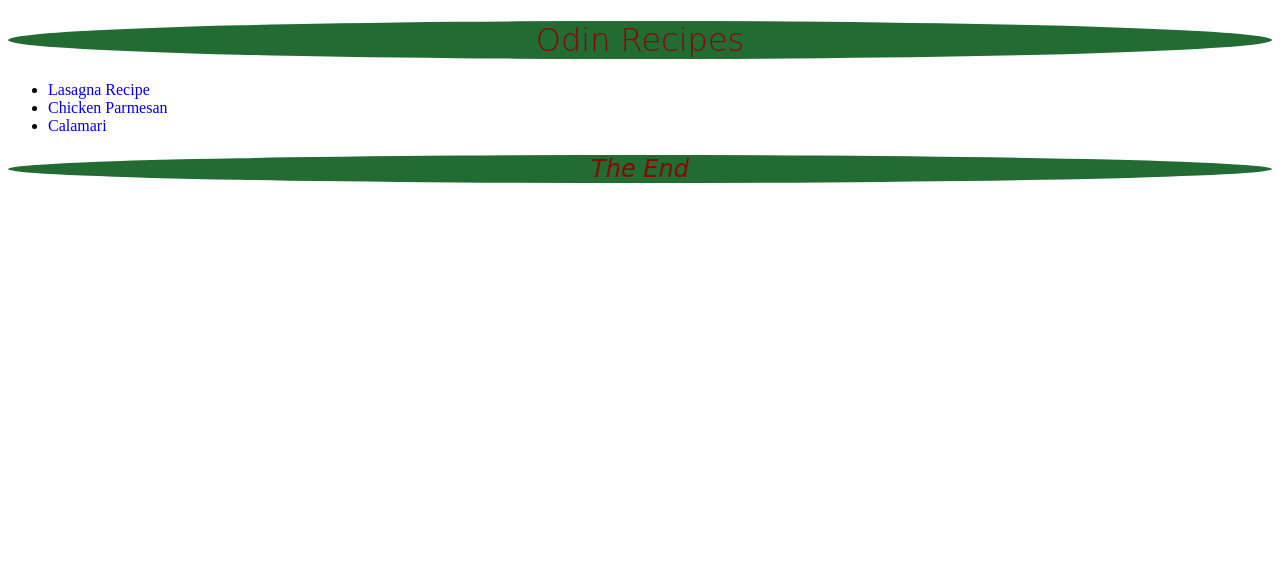
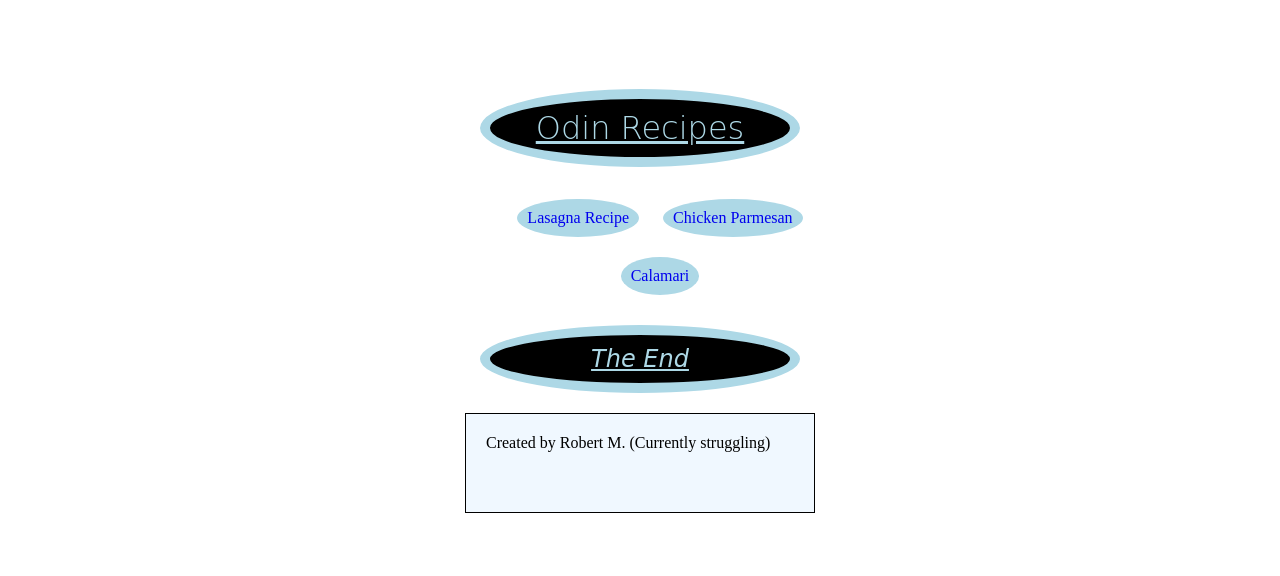
Before and after one commit to RobertJrr/odin_recipes, a plain HTML site: page index.html in a window 1280 px wide. Drawn offline with Linux system fonts and the light colour scheme.

Commit message:
Added a little extra styling to home page

```diff
--- a/index.html
+++ b/index.html
@@ -6,13 +6,17 @@
         <link rel="stylesheet" href="style.css">
     </head>
     <body>
-        <em><h1 class="main-background">Odin Recipes</h1></em>
-        <ul>
-            <li><a href="./recipes/lasagna.html" target="_blank" rel="noopener noreferrer">Lasagna Recipe</a></li>
-            <li><a href="./recipes/chickenparm.html" target="_blank" rel="noopener noreferrer">Chicken Parmesan</a></li>
-            <li><a href="./recipes/calamari.html" target="_blank" rel="noopener noreferrer">Calamari</a></li>
+        <div id="wrapper">
+             <em><h1 class="main-background">Odin Recipes</h1></em>
+        <ul class="center-link">
+            <li class="links"><a href="./recipes/lasagna.html" target="_blank" rel="noopener noreferrer">Lasagna Recipe</a></li>
+            <li class="links"><a href="./recipes/chickenparm.html" target="_blank" rel="noopener noreferrer">Chicken Parmesan</a></li>
+            <li class="links"><a href="./recipes/calamari.html" target="_blank" rel="noopener noreferrer">Calamari</a></li>
         </ul>
         <h2 class="main-background"><em>The End</em></h2>
+        <p id="ending">Created by Robert M. (Currently struggling)</p>
+        </div>
+
     </body>
 
 </html>
--- a/style.css
+++ b/style.css
@@ -1,17 +1,22 @@
 /* Main titles */
 h1,h2{
-    color: rgb(138, 7, 7);
+    color: lightblue;
     font-family: "Playwrite ES Deco", cursive;
     font-optical-sizing: auto;
     font-weight: 200;
     font-style: normal;
     text-align: center;
+    border-radius: 50%;
+    text-decoration: underline;
 }
 
 /* main page */
 .main-background{
-    background-color: rgb(34, 107, 50);
-    border-radius: 50%;
+    background-color: black;
+    border: lightblue solid 10px;
+    padding: 10px;
+    margin-left: 40px;
+    margin-right: 40px;
 }
 
 ul a{
@@ -21,7 +26,12 @@ ul a{
 /* for all */
 img{
     border-radius: 50%;
+    display: block;
+    margin-left: auto;
+    margin-right: auto;
+    width: 50%;
 }
+
 
 .description{
     font-weight: 800;
@@ -30,6 +40,10 @@ img{
     text-align: center;
 }
 
+ul{
+    /* remove bullet points */
+    list-style-type: none;
+}
 ol li{
     font-weight: bold;
 }
@@ -37,7 +51,7 @@ ol li{
 /* calamari */
 #calamari-title{
     background-color: black;
-    color: rgb(rgb(242, 73, 73), green, blue);
+    color: rgb(242, 73, 73);
     border-radius: 50%;
 }
 
@@ -56,3 +70,30 @@ ol li{
 .title{
     border-radius: 50%;;
 }
+.center-link{
+    text-align: center;
+}
+
+.links{
+    display: inline-block;
+    margin: 10px;
+    border-radius: 90%;
+    background-color: lightblue;
+    padding: 10px;
+}
+#ending{
+    box-sizing: border-box;
+    width: 350px;
+    height: 100px;
+    background-color: aliceblue;
+    padding: 20px;
+    margin: auto;
+    border: 1px solid black;
+}
+
+#wrapper {
+    margin-left:auto;
+    margin-right:auto;
+    width:400px;
+    padding: 60px;
+}
```
Also changed, not shown: recipes/calamari.html (+4 -1 lines), recipes/chickenparm.html (+1 -1 lines), recipes/lasagna.html (+5 -1 lines).
